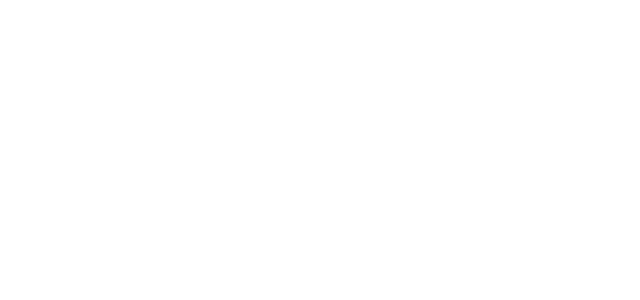
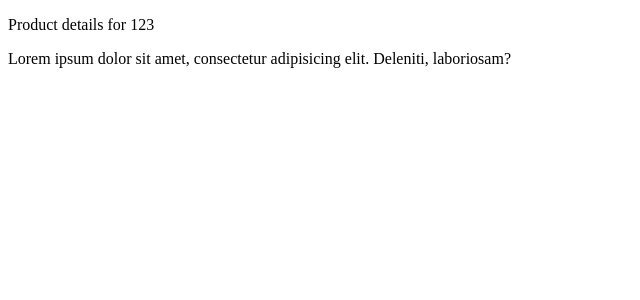
Before and after one commit to kewon96/nuxt-start, a Nuxt app: page /products/123 in a window 1280 px wide. Before the commit this address had no page. Shown: the top 300 px of the page, without its empty margins (0-640 px from the left). Built offline with nearby package versions, Linux system fonts and the light colour scheme.

Commit message:
Route Parameters

```diff
--- a/pages/index.vue
+++ b/pages/index.vue
@@ -1,7 +1,7 @@
 <!-- /index -->
 
 <template>
-  <h2>Home</h2>
+  <h2>Products</h2>
   <p>Lorem ipsum dolor sit amet, consectetur adipisicing elit. Aliquam aliquid autem blanditiis, deserunt dolorem doloribus eius, facere iste, libero molestiae nobis odio omnis provident quam quod ut voluptate! Quasi, tempore!</p>
 </template>
 
--- /dev/null
+++ b/pages/products/[id].vue
@@ -0,0 +1,31 @@
+<!-- /products/:id -->
+<template>
+  <div>
+    <p>Product details for {{ id }}</p>
+    <p>Lorem ipsum dolor sit amet, consectetur adipisicing elit. Deleniti, laboriosam?</p>
+  </div>
+</template>
+
+<script setup lang="ts">
+
+/******** Type & Interface **********/
+
+
+/******** Instance **********/
+
+const { id } = useRoute().params
+
+/******** Reactive Instance **********/
+
+
+/******** Hooks **********/
+
+
+/******** Functions **********/
+
+
+</script>
+
+<style scoped>
+
+</style>
```
